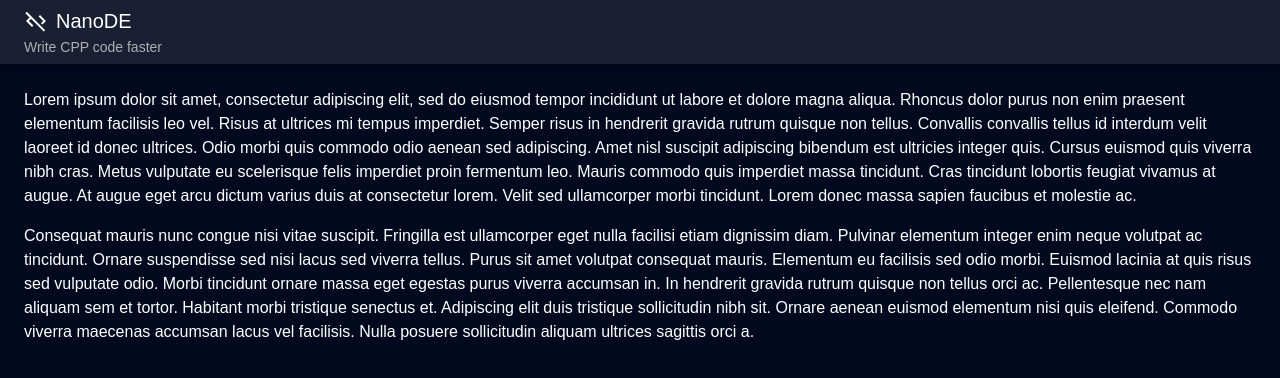
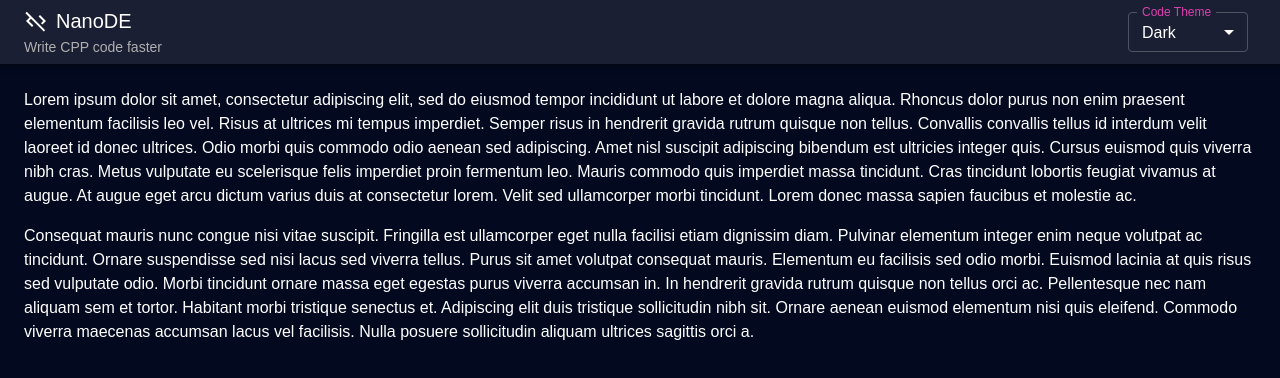
Before and after one commit to moeen-mahmud/NanoDe-Online-IDE, a React (Vite) app: page / in a window 1280 px wide. Shown: the top 378 px of the page. Built offline with nearby package versions, Linux system fonts and the light colour scheme.

Commit message:
added playground

```diff
--- a/src/App.jsx
+++ b/src/App.jsx
@@ -1,7 +1,10 @@
-import { ThemeProvider, Typography } from "@mui/material";
 import React from "react";
-import Layout from "./Components/Layout/Layout";
+import { ThemeProvider } from "@mui/material";
 import useCustomTheme from "./hooks/useCustomTheme";
+import PrimaryCircularProgress from "./Components/Progress/PrimaryCircularProgress";
+
+// Playground
+const Playground = React.lazy(() => import("./Pages/Playground"));
 
 function App() {
   const { theme } = useCustomTheme();
@@ -9,38 +12,9 @@ function App() {
   return (
     <ThemeProvider theme={theme}>
       <div className="App">
-        <Layout>
-          <Typography paragraph>
-            Lorem ipsum dolor sit amet, consectetur adipiscing elit, sed do
-            eiusmod tempor incididunt ut labore et dolore magna aliqua. Rhoncus
-            dolor purus non enim praesent elementum facilisis leo vel. Risus at
-            ultrices mi tempus imperdiet. Semper risus in hendrerit gravida
-            rutrum quisque non tellus. Convallis convallis tellus id interdum
-            velit laoreet id donec ultrices. Odio morbi quis commodo odio aenean
-            sed adipiscing. Amet nisl suscipit adipiscing bibendum est ultricies
-            integer quis. Cursus euismod quis viverra nibh cras. Metus vulputate
-            eu scelerisque felis imperdiet proin fermentum leo. Mauris commodo
-            quis imperdiet massa tincidunt. Cras tincidunt lobortis feugiat
-            vivamus at augue. At augue eget arcu dictum varius duis at
-            consectetur lorem. Velit sed ullamcorper morbi tincidunt. Lorem
-            donec massa sapien faucibus et molestie ac.
-          </Typography>
-          <Typography paragraph>
-            Consequat mauris nunc congue nisi vitae suscipit. Fringilla est
-            ullamcorper eget nulla facilisi etiam dignissim diam. Pulvinar
-            elementum integer enim neque volutpat ac tincidunt. Ornare
-            suspendisse sed nisi lacus sed viverra tellus. Purus sit amet
-            volutpat consequat mauris. Elementum eu facilisis sed odio morbi.
-            Euismod lacinia at quis risus sed vulputate odio. Morbi tincidunt
-            ornare massa eget egestas purus viverra accumsan in. In hendrerit
-            gravida rutrum quisque non tellus orci ac. Pellentesque nec nam
-            aliquam sem et tortor. Habitant morbi tristique senectus et.
-            Adipiscing elit duis tristique sollicitudin nibh sit. Ornare aenean
-            euismod elementum nisi quis eleifend. Commodo viverra maecenas
-            accumsan lacus vel facilisis. Nulla posuere sollicitudin aliquam
-            ultrices sagittis orci a.
-          </Typography>
-        </Layout>
+        <React.Suspense fallback={<PrimaryCircularProgress />}>
+          <Playground />
+        </React.Suspense>
       </div>
     </ThemeProvider>
   );
--- a/src/Components/Layout/Layout.jsx
+++ b/src/Components/Layout/Layout.jsx
@@ -14,10 +14,12 @@ import Toolbar from "@mui/material/Toolbar";
 import Typography from "@mui/material/Typography";
 import CodeOffIcon from "@mui/icons-material/CodeOff";
 import DarkModeIcon from "@mui/icons-material/DarkMode";
+import ThemeSelect from "../Select/ThemeSelect";
+import { Stack } from "@mui/material";
 
 const drawerWidth = 240;
 
-const Layout = ({ children }) => {
+const Layout = ({ themeSelect, handleThemeSelect, children }) => {
   const [mobileOpen, setMobileOpen] = React.useState(false);
 
   const handleDrawerToggle = () => {
@@ -42,13 +44,7 @@ const Layout = ({ children }) => {
   return (
     <Box sx={{ display: "flex" }}>
       <CssBaseline />
-      <AppBar
-        position="fixed"
-        // sx={{
-        //   width: { sm: `calc(100% - ${drawerWidth}px)` },
-        //   ml: { sm: `${drawerWidth}px` },
-        // }}
-      >
+      <AppBar position="fixed">
         <Toolbar>
           <IconButton
             color="inherit"
@@ -59,7 +55,7 @@ const Layout = ({ children }) => {
           >
             <MenuIcon />
           </IconButton>
-          <Typography noWrap component="div">
+          <Typography noWrap component="div" flexGrow={1}>
             <Typography
               variant="h6"
               sx={{
@@ -74,6 +70,12 @@ const Layout = ({ children }) => {
               Write CPP code faster
             </Typography>
           </Typography>
+          <Stack direction="row" justifyContent="flex-end" alignItems="center">
+            <ThemeSelect
+              codeTheme={themeSelect}
+              handleChange={handleThemeSelect}
+            />
+          </Stack>
         </Toolbar>
       </AppBar>
       <Box
--- /dev/null
+++ b/src/Components/Progress/PrimaryCircularProgress.jsx
@@ -0,0 +1,24 @@
+import React from "react";
+import { useTheme } from "@mui/material";
+import { Box } from "@mui/system";
+import CircularProgress from "@mui/material/CircularProgress";
+
+const PrimaryCircularProgress = () => {
+  const theme = useTheme();
+
+  return (
+    <Box
+      bgcolor={theme.palette.background.default}
+      sx={{
+        height: "100vh",
+        display: "flex",
+        justifyContent: "center",
+        alignItems: "center",
+      }}
+    >
+      <CircularProgress color="tertiary" />
+    </Box>
+  );
+};
+
+export default PrimaryCircularProgress;
--- /dev/null
+++ b/src/Components/Select/ThemeSelect.jsx
@@ -0,0 +1,23 @@
+import * as React from "react";
+import InputLabel from "@mui/material/InputLabel";
+import MenuItem from "@mui/material/MenuItem";
+import FormControl from "@mui/material/FormControl";
+import Select from "@mui/material/Select";
+
+export default function ThemeSelect({ codeTheme, handleChange }) {
+  return (
+    <FormControl sx={{ m: 1, minWidth: 120 }} size="small">
+      <InputLabel id="demo-select-small">Code Theme</InputLabel>
+      <Select
+        labelId="demo-select-small"
+        id="demo-select-small"
+        value={codeTheme}
+        label="Code Theme"
+        onChange={handleChange}
+      >
+        <MenuItem value="vs-dark">Dark</MenuItem>
+        <MenuItem value="light">Light</MenuItem>
+      </Select>
+    </FormControl>
+  );
+}
--- a/src/Pages/Playground.jsx
+++ b/src/Pages/Playground.jsx
@@ -0,0 +1,50 @@
+import { Typography } from "@mui/material";
+import { Box } from "@mui/system";
+import React from "react";
+import Layout from "../Components/Layout/Layout";
+
+const Playground = () => {
+  const [codeTheme, setCodeTheme] = React.useState("vs-dark");
+
+  const handleThemeChange = (event) => {
+    setCodeTheme(event.target.value);
+  };
+
+  return (
+    <Box>
+      <Layout themeSelect={codeTheme} handleThemeSelect={handleThemeChange}>
+        <Typography paragraph>
+          Lorem ipsum dolor sit amet, consectetur adipiscing elit, sed do
+          eiusmod tempor incididunt ut labore et dolore magna aliqua. Rhoncus
+          dolor purus non enim praesent elementum facilisis leo vel. Risus at
+          ultrices mi tempus imperdiet. Semper risus in hendrerit gravida rutrum
+          quisque non tellus. Convallis convallis tellus id interdum velit
+          laoreet id donec ultrices. Odio morbi quis commodo odio aenean sed
+          adipiscing. Amet nisl suscipit adipiscing bibendum est ultricies
+          integer quis. Cursus euismod quis viverra nibh cras. Metus vulputate
+          eu scelerisque felis imperdiet proin fermentum leo. Mauris commodo
+          quis imperdiet massa tincidunt. Cras tincidunt lobortis feugiat
+          vivamus at augue. At augue eget arcu dictum varius duis at consectetur
+          lorem. Velit sed ullamcorper morbi tincidunt. Lorem donec massa sapien
+          faucibus et molestie ac.
+        </Typography>
+        <Typography paragraph>
+          Consequat mauris nunc congue nisi vitae suscipit. Fringilla est
+          ullamcorper eget nulla facilisi etiam dignissim diam. Pulvinar
+          elementum integer enim neque volutpat ac tincidunt. Ornare suspendisse
+          sed nisi lacus sed viverra tellus. Purus sit amet volutpat consequat
+          mauris. Elementum eu facilisis sed odio morbi. Euismod lacinia at quis
+          risus sed vulputate odio. Morbi tincidunt ornare massa eget egestas
+          purus viverra accumsan in. In hendrerit gravida rutrum quisque non
+          tellus orci ac. Pellentesque nec nam aliquam sem et tortor. Habitant
+          morbi tristique senectus et. Adipiscing elit duis tristique
+          sollicitudin nibh sit. Ornare aenean euismod elementum nisi quis
+          eleifend. Commodo viverra maecenas accumsan lacus vel facilisis. Nulla
+          posuere sollicitudin aliquam ultrices sagittis orci a.
+        </Typography>
+      </Layout>
+    </Box>
+  );
+};
+
+export default Playground;
```
